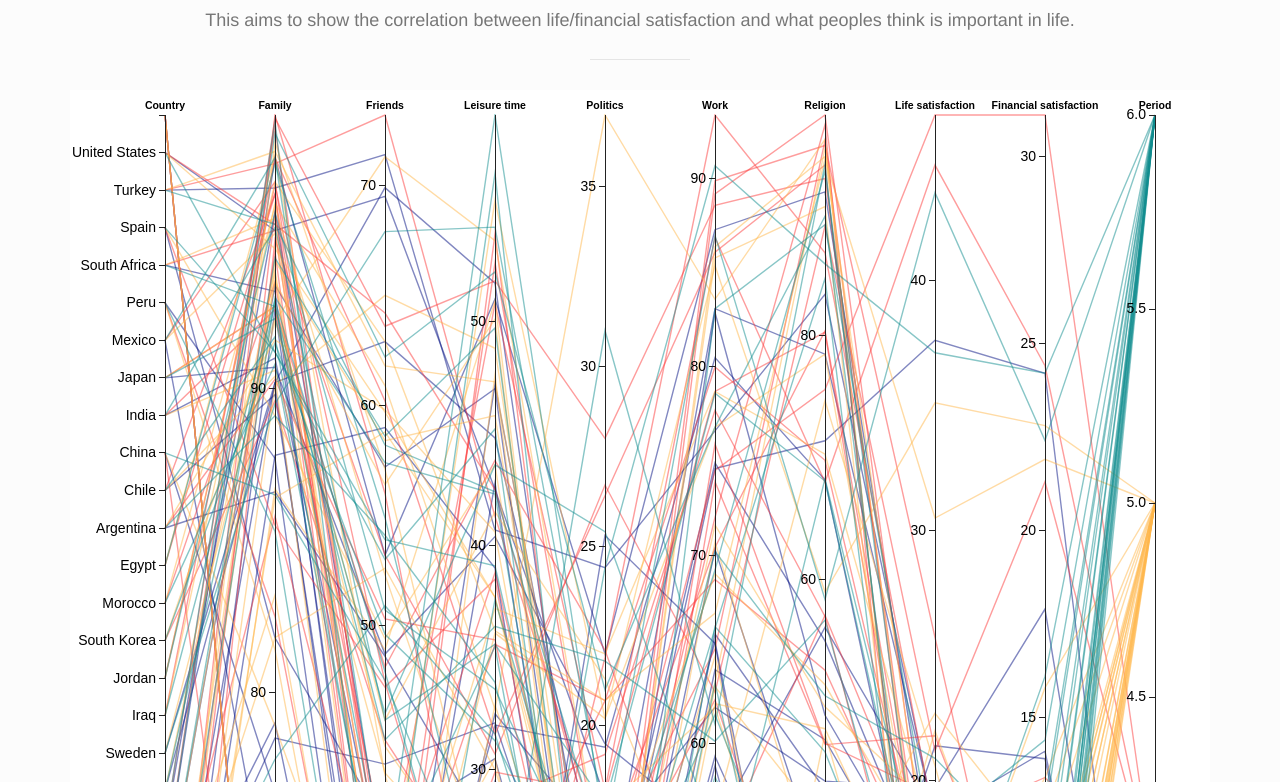
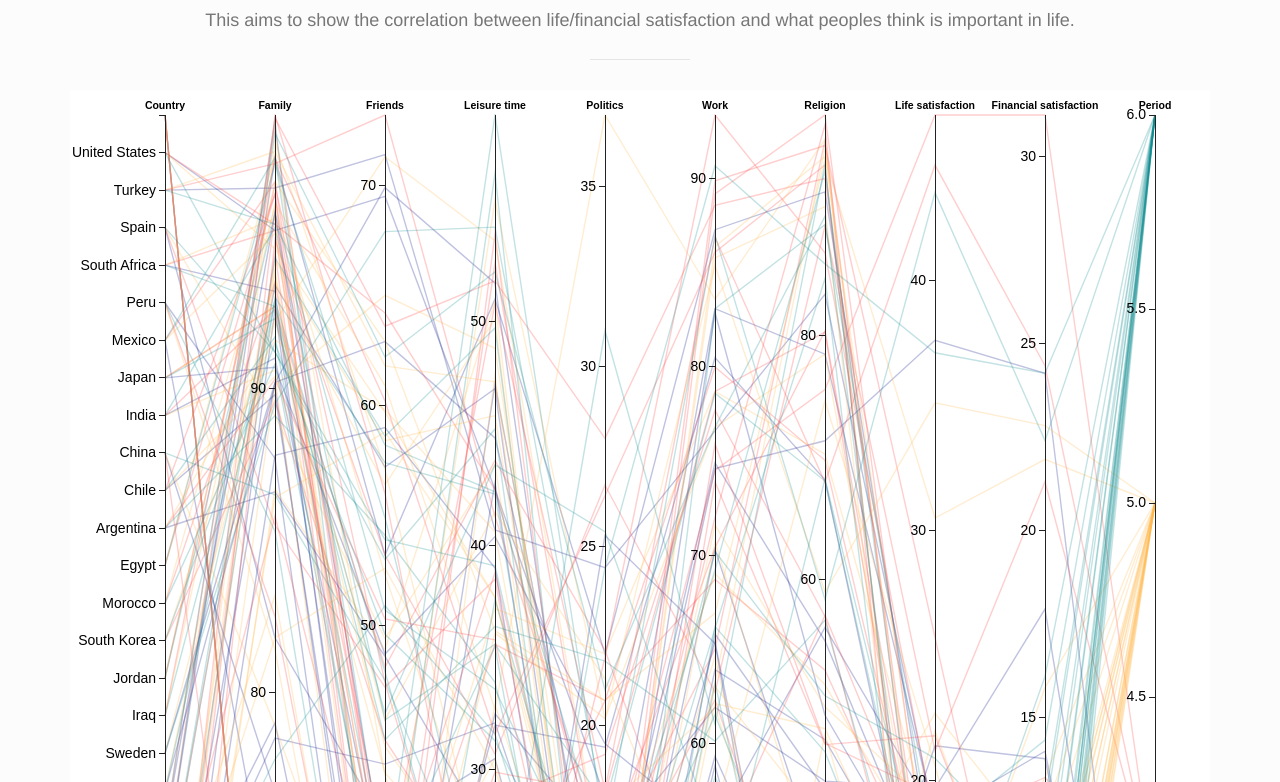
Before and after one commit to elindbom/parallelCoordinates, a website: page index.html in a window 1280 px wide. Shown: the part 958-1740 px from the top of the page. Drawn offline with nearby package versions, Linux system fonts and the light colour scheme; a web font is replaced by a local one.

Commit message:
Fix with visualization size

```diff
--- a/index.html
+++ b/index.html
@@ -167,7 +167,7 @@
 
             var parcoords = d3.parcoords()("#example")
             .color(color)
-            .alpha(0.5);
+            .alpha(0.25);
 
             // Bra sida där man kan hovra över visualisering och se vägen: http://bl.ocks.org/syntagmatic/4020926
 
```
